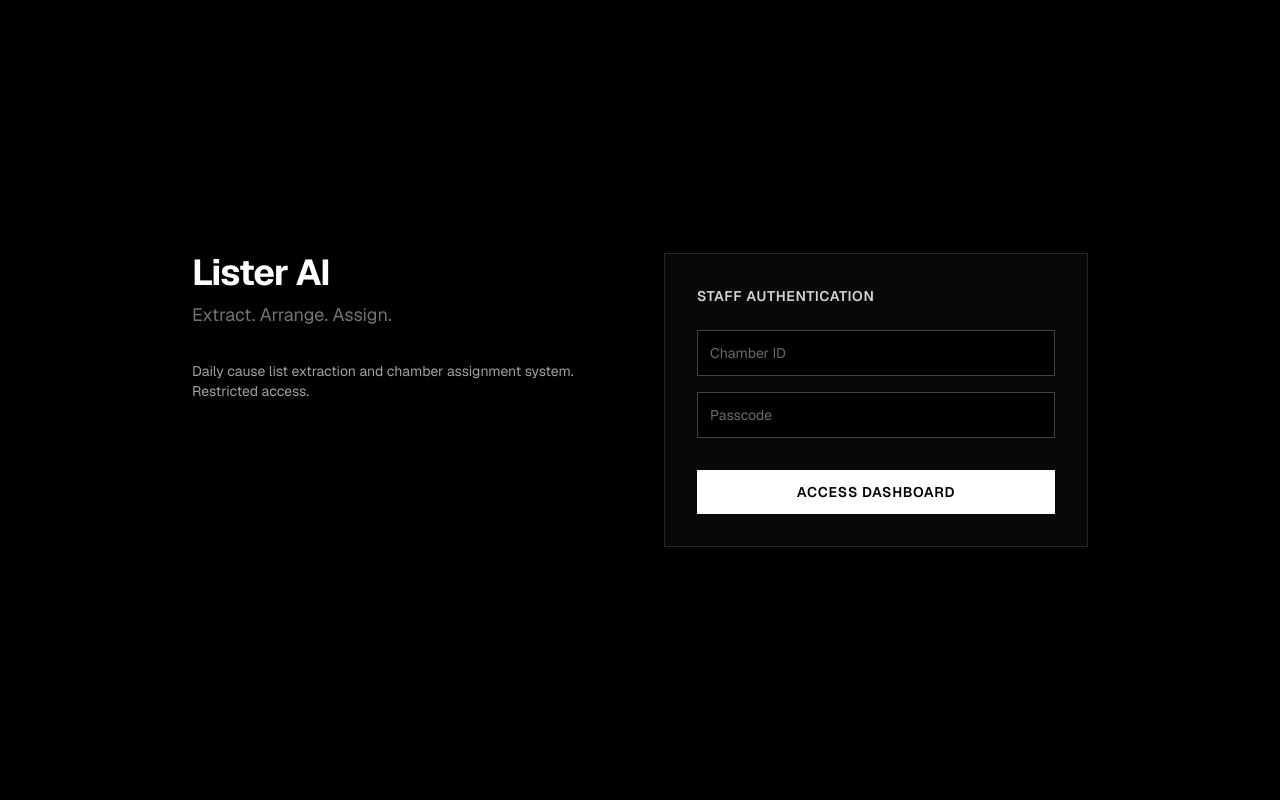
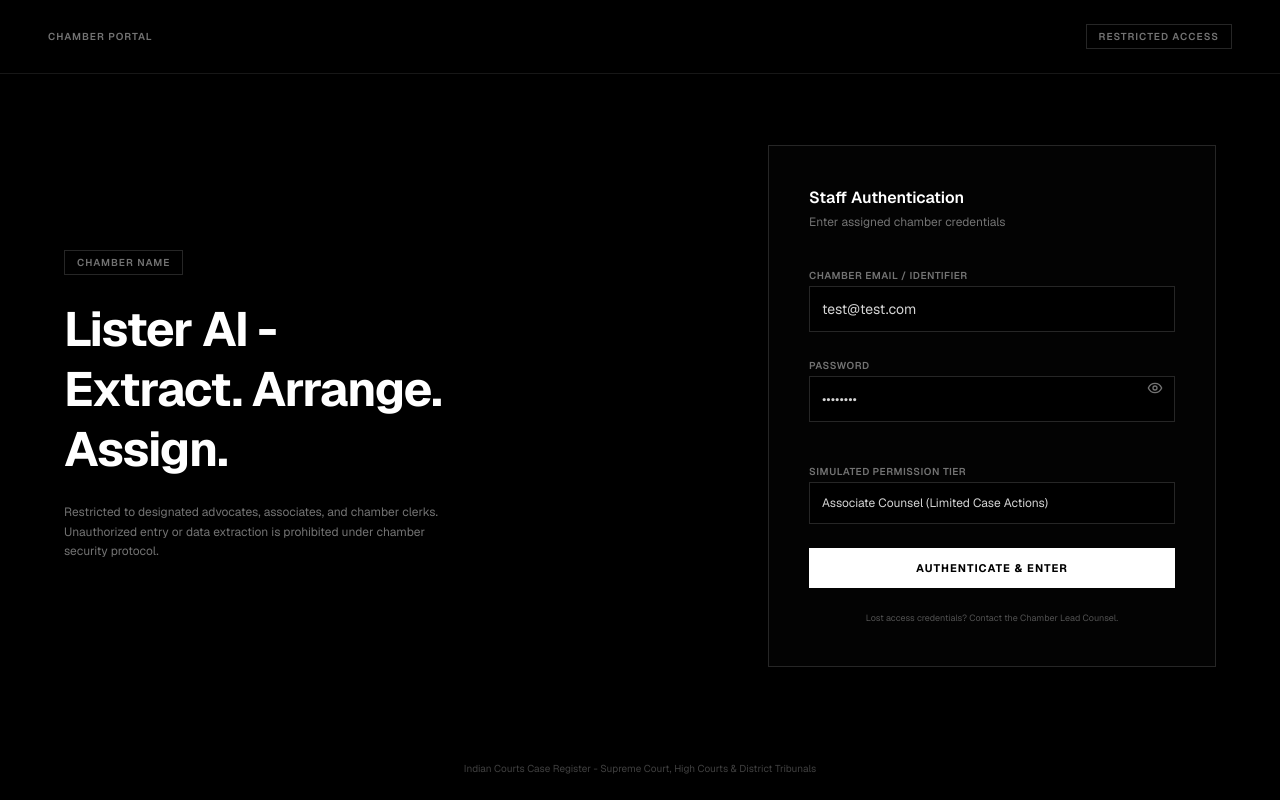
Before and after one commit to wwyfcrzcqt-debug/case-diary, a Next.js app: page / in a window 1280 px wide. Built offline with nearby package versions, Linux system fonts and the light colour scheme.

Commit message:
feat: rebuild dark theme authentication landing page

```diff
--- a/app/page.tsx
+++ b/app/page.tsx
@@ -3,37 +3,95 @@
 
 export default function Login() {
   return (
-    <div className="min-h-screen bg-black text-white flex items-center justify-center p-8 font-sans">
-      <div className="max-w-4xl w-full grid grid-cols-1 md:grid-cols-2 gap-12">
-        <div>
-          <h1 className="text-4xl font-bold tracking-tight mb-2">Lister AI</h1>
-          <p className="text-neutral-500 text-lg mb-8">Extract. Arrange. Assign.</p>
-          <p className="text-sm text-neutral-400">
-            Daily cause list extraction and chamber assignment system. Restricted access.
+    <div className="min-h-screen bg-black text-white flex flex-col font-sans selection:bg-neutral-800">
+
+      {/* Header Navigation */}
+      <header className="flex justify-between items-center p-6 md:px-12 border-b border-neutral-900">
+        <div className="text-[10px] tracking-widest text-neutral-500 uppercase font-semibold">
+          Chamber Portal
+        </div>
+        <div className="text-[10px] tracking-widest text-neutral-500 uppercase font-semibold border border-neutral-800 px-3 py-1">
+          Restricted Access
+        </div>
+      </header>
+
+      {/* Main Content */}
+      <main className="flex-grow flex items-center justify-center p-6 md:p-12">
+        <div className="max-w-6xl w-full grid grid-cols-1 md:grid-cols-2 gap-12 md:gap-24 items-center">
+
+          {/* Left Column: Branding & Disclosure */}
+          <div className="space-y-6">
+            <div className="inline-block border border-neutral-800 px-3 py-1 text-[10px] tracking-widest text-neutral-500 uppercase font-semibold">
+              Chamber Name
+            </div>
+            <h1 className="text-4xl md:text-5xl font-bold tracking-tight leading-tight">
+              Lister AI -<br />Extract. Arrange. Assign.
+            </h1>
+            <p className="text-neutral-500 text-xs leading-relaxed max-w-sm mt-4">
+              Restricted to designated advocates, associates, and chamber clerks. Unauthorized entry or data extraction is prohibited under chamber security protocol.
             </p>
           </div>
-        <div className="border border-neutral-800 bg-[#080808] p-8">
-          <h2 className="text-sm font-semibold uppercase tracking-wider text-neutral-300 mb-6">Staff Authentication</h2>
-          <div className="space-y-4">
+
+          {/* Right Column: Authentication Form */}
+          <div className="border border-neutral-800 bg-[#030303] p-8 md:p-10 w-full max-w-md ml-auto">
+            <h2 className="text-base font-semibold text-white mb-1">Staff Authentication</h2>
+            <p className="text-neutral-500 text-xs mb-8">Enter assigned chamber credentials</p>
+
+            <div className="space-y-5">
+              <div className="space-y-2">
+                <label className="text-[10px] uppercase tracking-wider text-neutral-500 font-semibold">Chamber Email / Identifier</label>
                 <input
                   type="text"
-              placeholder="Chamber ID"
-              className="w-full bg-black border border-neutral-700 text-neutral-300 p-3 text-sm focus:border-white focus:outline-none"
+                  defaultValue="test@test.com"
+                  className="w-full bg-black border border-neutral-800 text-neutral-300 p-3 text-sm focus:border-neutral-500 focus:outline-none transition-colors"
                 />
+              </div>
+
+              <div className="space-y-2 relative">
+                <label className="text-[10px] uppercase tracking-wider text-neutral-500 font-semibold">Password</label>
                 <input
                   type="password"
-              placeholder="Passcode"
-              className="w-full bg-black border border-neutral-700 text-neutral-300 p-3 text-sm focus:border-white focus:outline-none"
+                  defaultValue="password"
+                  className="w-full bg-black border border-neutral-800 text-neutral-300 p-3 text-sm focus:border-neutral-500 focus:outline-none transition-colors"
                 />
+                <div className="absolute right-3 top-[28px] text-neutral-500 cursor-pointer hover:text-white transition-colors">
+                  {/* Eye Icon */}
+                  <svg xmlns="http://www.w3.org/2000/svg" width="16" height="16" viewBox="0 0 24 24" fill="none" stroke="currentColor" strokeWidth="2" strokeLinecap="round" strokeLinejoin="round"><path d="M2 12s3-7 10-7 10 7 10 7-3 7-10 7-10-7-10-7Z"/><circle cx="12" cy="12" r="3"/></svg>
+                </div>
+              </div>
+
+              <div className="space-y-2 pt-2">
+                <label className="text-[10px] uppercase tracking-wider text-neutral-500 font-semibold">Simulated Permission Tier</label>
+                <select className="w-full bg-black border border-neutral-800 text-neutral-300 p-3 text-xs focus:border-neutral-500 focus:outline-none transition-colors appearance-none cursor-pointer">
+                  <option>Associate Counsel (Limited Case Actions)</option>
+                  <option>Lead Counsel (Full Access)</option>
+                  <option>Super Admin</option>
+                </select>
+              </div>
+
               <Link
                 href="/dashboard"
-              className="block w-full text-center bg-white text-black font-semibold px-4 py-3 hover:bg-neutral-200 transition-colors uppercase tracking-wider text-sm mt-4"
+                className="block w-full text-center bg-white text-black font-bold px-4 py-3 hover:bg-neutral-200 transition-colors uppercase tracking-widest text-[11px] mt-6"
               >
-              Access Dashboard
+                Authenticate & Enter
               </Link>
+
+              <div className="text-center mt-6">
+                <p className="text-[9px] text-neutral-600">
+                  Lost access credentials? Contact the Chamber Lead Counsel.
+                </p>
               </div>
             </div>
           </div>
+
+        </div>
+      </main>
+
+      {/* Footer */}
+      <footer className="p-6 text-center text-[10px] text-neutral-700">
+        Indian Courts Case Register - Supreme Court, High Courts & District Tribunals
+      </footer>
+
     </div>
   );
 }
```
Lines whose indentation alone changed are shown as unchanged.
